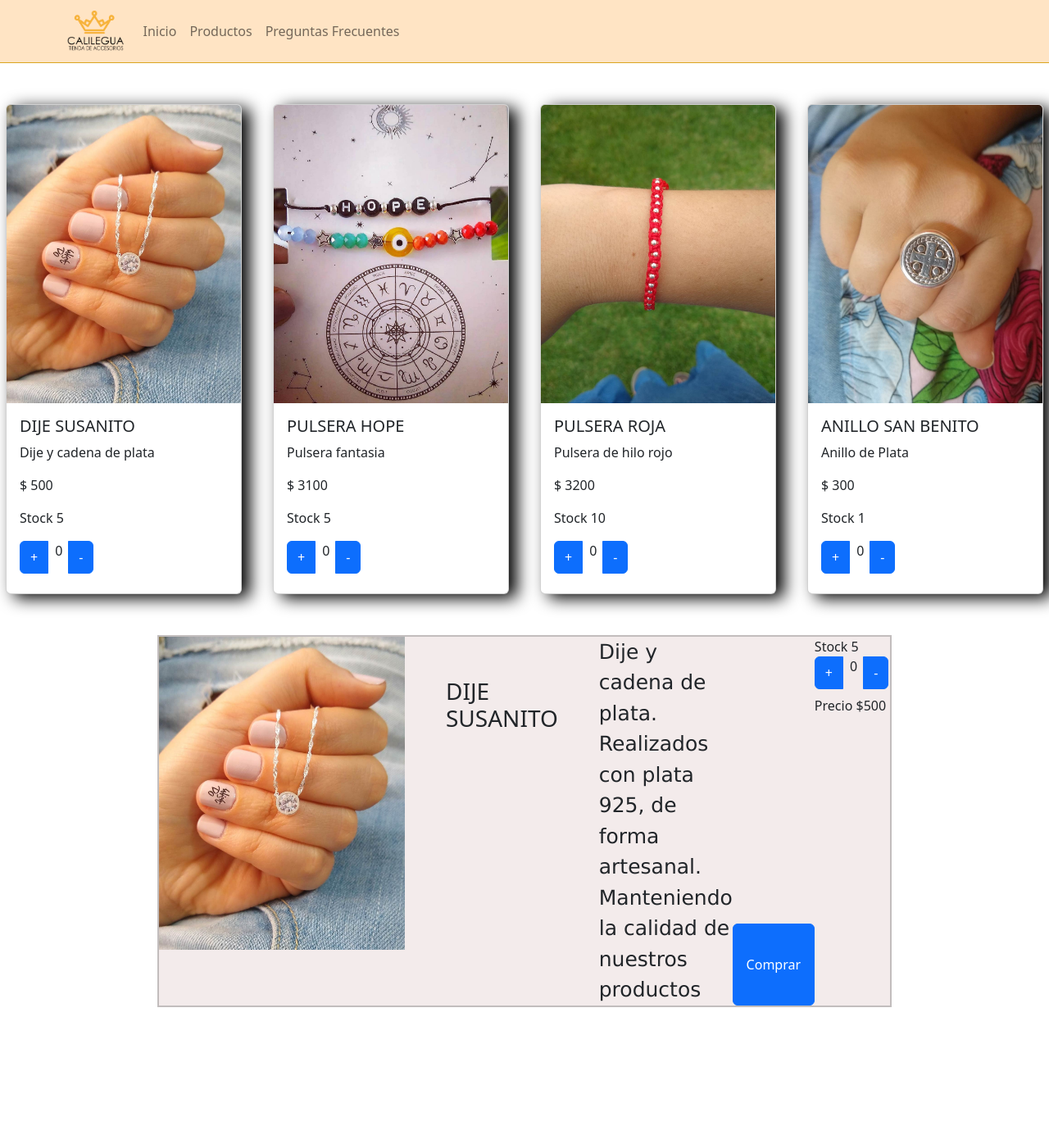
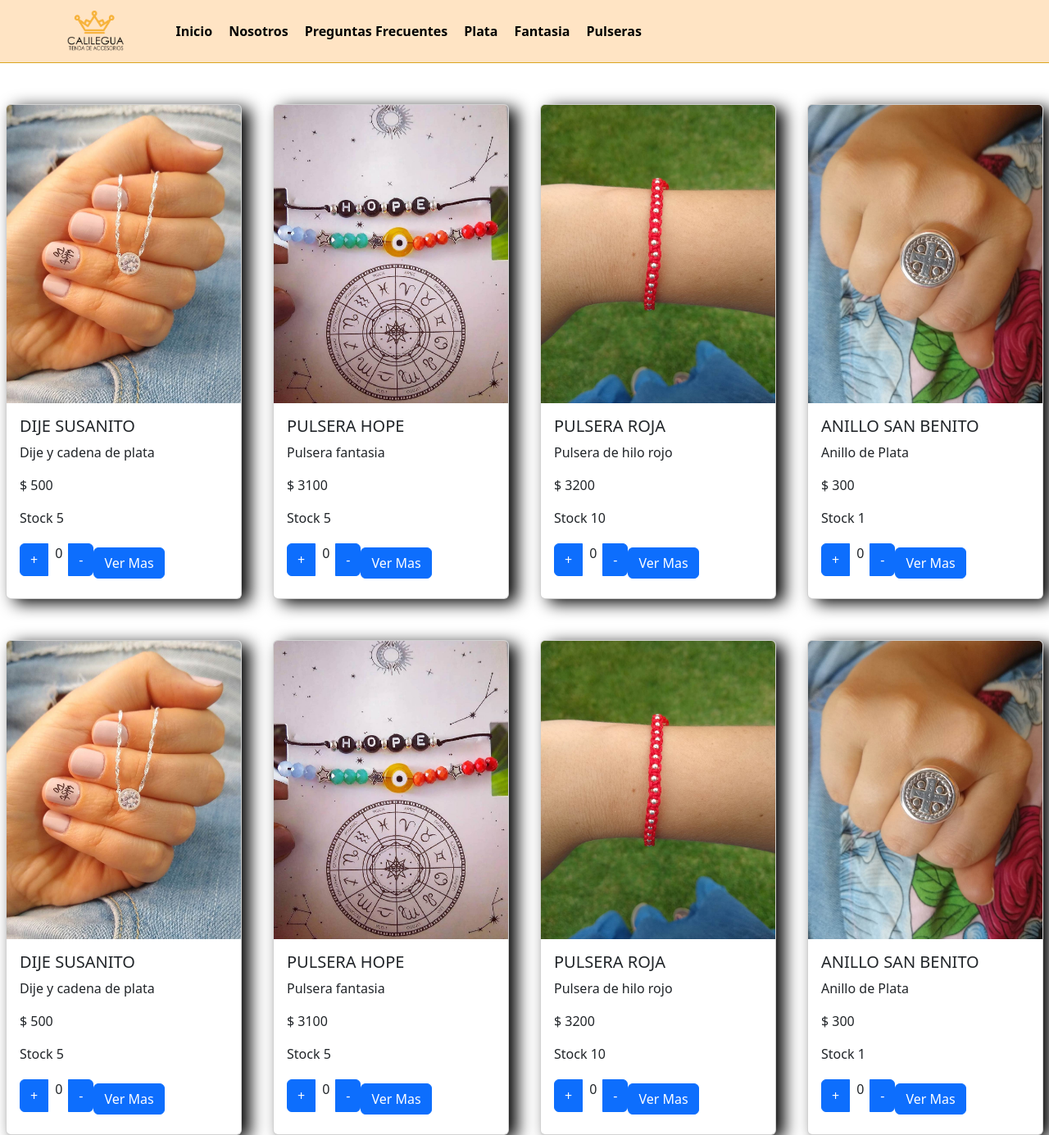
Before and after one commit to Fmonaco83/calilegua.fernando.monaco, a React (Create React App) app: page / in a window 1280 px wide. Shown: the whole page at 82% size. Before the commit the page ends 1279 px from the top, so only its background shows below. Built offline with nearby package versions, Linux system fonts and the light colour scheme; some icons are missing.

Commit message:
RoutingNavegación

```diff
--- a/package.json
+++ b/package.json
@@ -10,6 +10,7 @@
     "react": "^18.2.0",
     "react-bootstrap": "^2.5.0",
     "react-dom": "^18.2.0",
+    "react-router-dom": "^6.3.0",
     "react-scripts": "5.0.1",
     "web-vitals": "^2.1.4"
   },
--- a/src/App.js
+++ b/src/App.js
@@ -1,23 +1,31 @@
+import 'bootstrap/dist/css/bootstrap.min.css';
 import { NavBar } from './components/navbar/NavBar';
 import { ItemListContainer } from './components/itemlistcontainer/ItemListContainer';
-import 'bootstrap/dist/css/bootstrap.min.css';
-import { ItemDetailConteiner } from './components/itemdetailconteiner/ItemDetailConteiner';
-
-
+import { BrowserRouter, Navigate, Route, Routes } from 'react-router-dom';
+import { Nosotros } from './components/nosotros/Nosotros';
+import { PreguntasFrecuentes } from './components/preguntasfrecuentes/PreguntasFrecuentes';
+import { ItemDetailContainer } from './components/itemdetailcontainer/ItemDetailContainer';
 
 function App() {
   return (
-    <div>
-        <NavBar/>
 
-        <ItemListContainer/>
+    <BrowserRouter>
+
+          <NavBar/>
+
+          <Routes>
+             <Route path='/' element={ <ItemListContainer/> }/>
+             <Route path='/data/:categoryId' element={ <ItemListContainer/> }/>
+             <Route path='item/:itemId' element={ <ItemDetailContainer/> }/>
+
+             <Route path='/nosotros' element={ <Nosotros/> }/>
+             <Route path='/preguntasfrecuentes' element={ <PreguntasFrecuentes/> }/>
+             <Route path='*' element={ <Navigate to="/"/> }/>
+          </Routes>
 
 
-        <ItemDetailConteiner/>
-
-
-    </div>
-  );
+     </BrowserRouter>
+ );
 }
 
 export default App;
--- a/src/components/item/Item.js
+++ b/src/components/item/Item.js
@@ -1,23 +1,28 @@
 import Card from 'react-bootstrap/Card';
 import { ItemCount } from '../itemcount/ItemCount'
 import './Item.css'
+import { Link } from 'react-router-dom';
+import { items } from '../../data/data';
+import { ItemDetailContainer } from '../itemdetailcontainer/ItemDetailContainer';
 
-export const Item = ({nombre, descripcion, img, precio, stock}) => {
+
+export const Item = ({item}) => {
     return(
         <Card className='tarjeta' style={{ width: '18rem' }}>
-      <Card.Img variant="top" src={img} />
+      <Card.Img variant="top" src={item.img} />
       <Card.Body>
-        <Card.Title>{nombre}</Card.Title>
+        <Card.Title>{item.nombre}</Card.Title>
         <Card.Text>
-        {descripcion}
+        {item.descripcion}
         </Card.Text>
         <Card.Text>
-        $ {precio}
+        $ {item.precio}
         </Card.Text>
         <Card.Text>
-        Stock {stock}
+        Stock {item.stock}
         </Card.Text>
-        <ItemCount stock={stock}/>
+        <ItemCount stock={item.stock}/>
+        <Link to={`/item/${item.id}`} className='btn btn-primary my-2'>Ver Mas</Link>
       </Card.Body>
     </Card>
 
--- /dev/null
+++ b/src/components/itemdetailcontainer/ItemDetailContainer.js
@@ -0,0 +1,63 @@
+import { Item } from '../item/Item';
+import { useEffect, useState } from 'react';
+import { items } from '../../data/data';
+import { useParams } from 'react-router-dom';
+import Spinner from 'react-bootstrap/Spinner';
+import { ItemDetail } from '../itemdetails/ItemDetail';
+
+export const ItemDetailContainer = () => {
+
+    const [data, setData] = useState([])
+    const [loading, setLoading] = useState(true)
+
+    const {itemId} = useParams()
+
+    console.log(itemId)
+    console.log (data)
+
+    const getData = () => {
+      const error = false;
+      return new Promise((resolve, reject) => {
+        setTimeout(() => {
+          if(!error) {
+             resolve(items)
+          }else{
+             reject("Se produjo un error")
+          }
+        }, 2000)
+      })
+    }
+
+
+
+
+    useEffect (()=> {
+        setLoading(true)
+
+        getData()
+            .then((res) => {
+                setData( res.find((item) => item.id === Number(itemId)) )
+            })
+            .catch(err => console.log(err))
+            .finally(() => {
+                setLoading(false)
+            })
+
+    }, [])
+
+
+    return (
+
+        <div>
+            {
+            loading ? <Spinner animation="grow" variant="primary" />
+            : <ItemDetail data={data}/>
+
+
+
+            }
+        </div>
+
+
+    )
+}
--- a/src/components/itemdetailconteiner/ItemDetailConteiner.js
+++ /dev/null
@@ -1,63 +0,0 @@
-import { useEffect, useState } from 'react';
-
-import { ItemDetail } from '../itemdetails/ItemDetail';
-
-
-export const detall =[
-    {
-      id: 1,
-      nombre: "DIJE SUSANITO",
-      descripcion: "Dije y cadena de plata. Realizados con plata 925, de forma artesanal. Manteniendo la calidad de nuestros productos",
-      img: "./img/dijeSusanito.jpg",
-      precio: "500",
-      stock: 5,
-    }]
-
-const pedirDatos = () => {
-    return new Promise((resolve, reject) => {
-
-        setTimeout(()=>{
-            resolve(detall)
-        },5000)
-    })
-
-}
-
-
-
-
-export const ItemDetailConteiner =() => {
-
-const [deta, setDeta] =useState([])
-
-
-
-
-useEffect (() =>{
-
-    pedirDatos()
-        .then ( (res) =>{
-            setDeta(res)
-        })
-        .catch ((error)=>{console.log(error)
-        })
-
-}, [])
-
-return (
-
-    <div>
-    {
-
-       deta.map((detal) =>(
-          <div>
-          <ItemDetail key={detal.id} nombre={detal.nombre} descripcion={detal.descripcion} img={detal.img} precio={detal.precio} stock={detal.stock}/>
-          </div>
-        ))
-
-
-    }
-</div>
-
-)
- }
--- a/src/components/itemdetails/ItemDetail.js
+++ b/src/components/itemdetails/ItemDetail.js
@@ -1,33 +1,36 @@
 import Button from 'react-bootstrap/Button';
+import './ItemDetail.css'
 import { ItemCount } from '../itemcount/ItemCount';
-import './ItemDetail.css'
 
 
 
-export const ItemDetail = ({ nombre, descripcion, img, precio, stock }) => {
+
+
+export const ItemDetail = ({data}) => {
     return (
          <div className='cardDet'>
             <div>
-               <img className='imagen' src={img} alt='dije'/>
+               <img className='imagen' src={data.img} alt='dije'/>
             </div>
             <div className='titulo'>
                <h3>
-                  {nombre}
+                  {data.nombre}
                </h3>
             </div>
             <div className='textos'>
 
-                  {descripcion}
+                  {data.descripcion}
 
             </div>
             <div className='botn'>
-               <Button className='btn bot '>Comprar</Button>
+               <Button className='btn bot '> COMPRAR</Button>
+               <ItemCount stock={data.stock}/>
             </div>
             <div className='st'>
-               Stock {stock}
-               <ItemCount size='lg' stock={stock}/>
-               Precio ${precio}
+               Stock {data.stock}
+               Precio ${data.precio}
             </div>
+
 </div>
 
     )
--- a/src/components/itemlist/ItemList.js
+++ b/src/components/itemlist/ItemList.js
@@ -2,10 +2,13 @@ import { Item } from '../item/Item';
 import { useEffect, useState } from 'react';
 import { items } from '../../data/data';
 import './ItemList.css'
+import { useParams } from 'react-router-dom';
+import Spinner from 'react-bootstrap/Spinner';
 
 export const ItemList = () => {
 
     const [data, setData] = useState([])
+    const [loading, setLoading] = useState(true)
 
     const getData = () => {
       const error = false;
@@ -20,21 +23,42 @@ export const ItemList = () => {
       })
     }
 
+  const {categoryId} = useParams ()
+  console.log(categoryId)
+
+
+
     useEffect (()=> {
+      setLoading(true)
+
       getData()
-      .then(res => setData(res))
+      .then ((res) => {
+
+        if (!categoryId) {
+          setData(res)
+        }else{
+          setData(res.filter((item) => item.category === categoryId))
+        }
+
+      })
+
       .catch(error => console.log(error))
-    }, [])
+      .finally(() => {
+        setLoading(false)
+      })
+    }, [categoryId])
 
 
     return (
 
         <div className='row'>
         {
-
-           data.map((item) =>(
+              loading
+              ?<Spinner animation="grow" variant="primary" />
+              :
+              data.map((item) =>(
               <div className='col-3 car'>
-              <Item key={item.id} nombre={item.nombre} descripcion={item.descripcion} img={item.img} precio={item.precio} stock={item.stock}/>
+              <Item item={item} key={item.id} nombre={item.nombre} descripcion={item.descripcion} img={item.img} precio={item.precio} stock={item.stock}/>
               </div>
             ))
 
--- a/src/components/navbar/NavBar.css
+++ b/src/components/navbar/NavBar.css
@@ -5,4 +5,15 @@
 .cn{
     background-color: bisque;
     border-bottom: goldenrod 1px solid;
+    ;
 }
+
+.barra{
+    gap: 20px;
+}
+
+.txtb{
+    text-decoration: none;
+    color: black;
+    font-weight: 600;
+}
--- a/src/components/navbar/NavBar.js
+++ b/src/components/navbar/NavBar.js
@@ -4,10 +4,7 @@ import Navbar from 'react-bootstrap/Navbar';
 import logo from '../../assets/logocali.png';
 import '../navbar/NavBar.css'
 import { CartWidget } from '../cartwidget/CartWidget';
-
-
-
-
+import { Link } from 'react-router-dom';
 
 
 
@@ -20,10 +17,13 @@ export const NavBar = () => {
           <Navbar.Brand href="#home">
             <div><img className='logo' src={logo} alt="corona"/></div>
           </Navbar.Brand>
-          <Nav className="me-auto" >
-            <Nav.Link  href="#home">Inicio</Nav.Link>
-            <Nav.Link  href="#features">Productos</Nav.Link>
-            <Nav.Link  href="#pricing">Preguntas Frecuentes</Nav.Link>
+          <Nav className="me-auto mx-5 barra" >
+            <Link className="txtb" to='/'>Inicio</Link>
+            <Link className="txtb" to='/nosotros'>Nosotros</Link>
+            <Link className="txtb" to='/preguntasfrecuentes'>Preguntas Frecuentes</Link>
+            <Link className="txtb" to='/data/plata'>Plata</Link>
+            <Link className="txtb" to='/data/fantansia'>Fantasia</Link>
+            <Link className="txtb" to='/data/pulseras'>Pulseras</Link>
           </Nav>
           <CartWidget/>
        </Container>
--- /dev/null
+++ b/src/components/nosotros/Nosotros.js
@@ -0,0 +1,8 @@
+
+
+
+export const Nosotros = () =>{
+    return(
+        <h2>NOSOTROS</h2>
+    )
+}
--- /dev/null
+++ b/src/components/preguntasfrecuentes/PreguntasFrecuentes.js
@@ -0,0 +1,7 @@
+
+
+export const PreguntasFrecuentes = () =>{
+    return (
+        <h2>PREGUNTAS FRECUENTES</h2>
+    )
+}
--- a/src/data/data.js
+++ b/src/data/data.js
@@ -7,32 +7,72 @@ export const items =[
       id: 1,
       nombre: "DIJE SUSANITO",
       descripcion: "Dije y cadena de plata",
-      img: "./img/dijeSusanito.jpg",
+      img: "../img/dijeSusanito.jpg",
       precio: "500",
       stock: 5,
+      category:"plata",
     },
     {
       id: 2,
       nombre: "PULSERA HOPE",
       descripcion: "Pulsera fantasia",
-      img:"./img/pulseraHope.jpg",
+      img:"../img/pulseraHope.jpg",
       precio: "3100",
       stock: 5,
+      category:"fantansia",
     },
     {
       id: 3,
       nombre: "PULSERA ROJA",
       descripcion: "Pulsera de hilo rojo",
-      img:"./img/pulseraRoja.jpg",
+      img:"../img/pulseraRoja.jpg",
       precio: "3200",
       stock: 10,
+      category:"pulseras",
     },
     {
       id: 4,
       nombre: "ANILLO SAN BENITO",
       descripcion: "Anillo de Plata",
-      img:"./img/sanBenito.jpg",
+      img:"../img/sanBenito.jpg",
       precio: "300",
       stock: 1,
+      category:"plata",
+    },
+    {
+      id: 5,
+      nombre: "DIJE SUSANITO",
+      descripcion: "Dije y cadena de plata",
+      img: "../img/dijeSusanito.jpg",
+      precio: "500",
+      stock: 5,
+      category:"plata",
+    },
+    {
+      id: 6,
+      nombre: "PULSERA HOPE",
+      descripcion: "Pulsera fantasia",
+      img:"../img/pulseraHope.jpg",
+      precio: "3100",
+      stock: 5,
+      category:"fantansia",
+    },
+    {
+      id: 7,
+      nombre: "PULSERA ROJA",
+      descripcion: "Pulsera de hilo rojo",
+      img:"../img/pulseraRoja.jpg",
+      precio: "3200",
+      stock: 10,
+      category:"pulseras",
+    },
+    {
+      id: 8,
+      nombre: "ANILLO SAN BENITO",
+      descripcion: "Anillo de Plata",
+      img:"../img/sanBenito.jpg",
+      precio: "300",
+      stock: 1,
+      category:"plata",
     },
   ]
```
Also changed, not shown: 1 other file (tests, documents, lock files or other folders).
